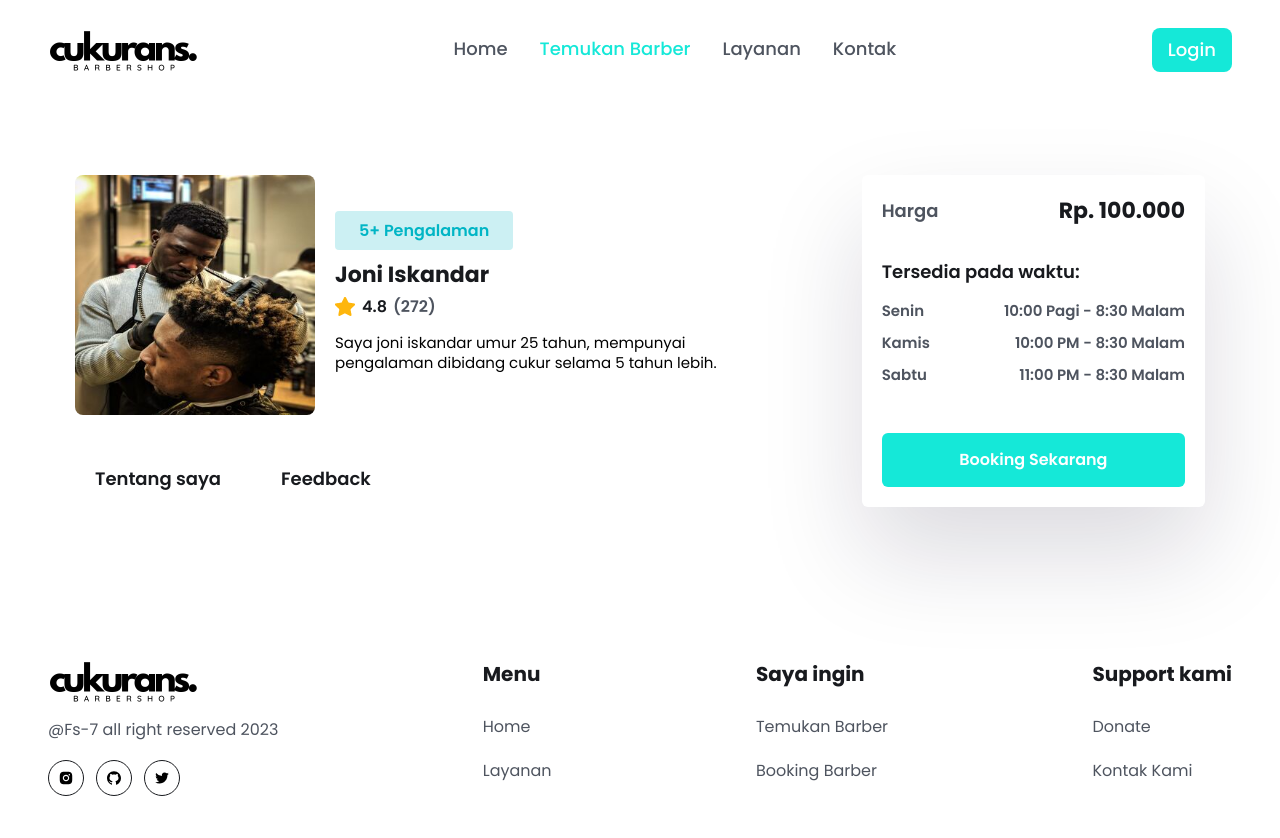
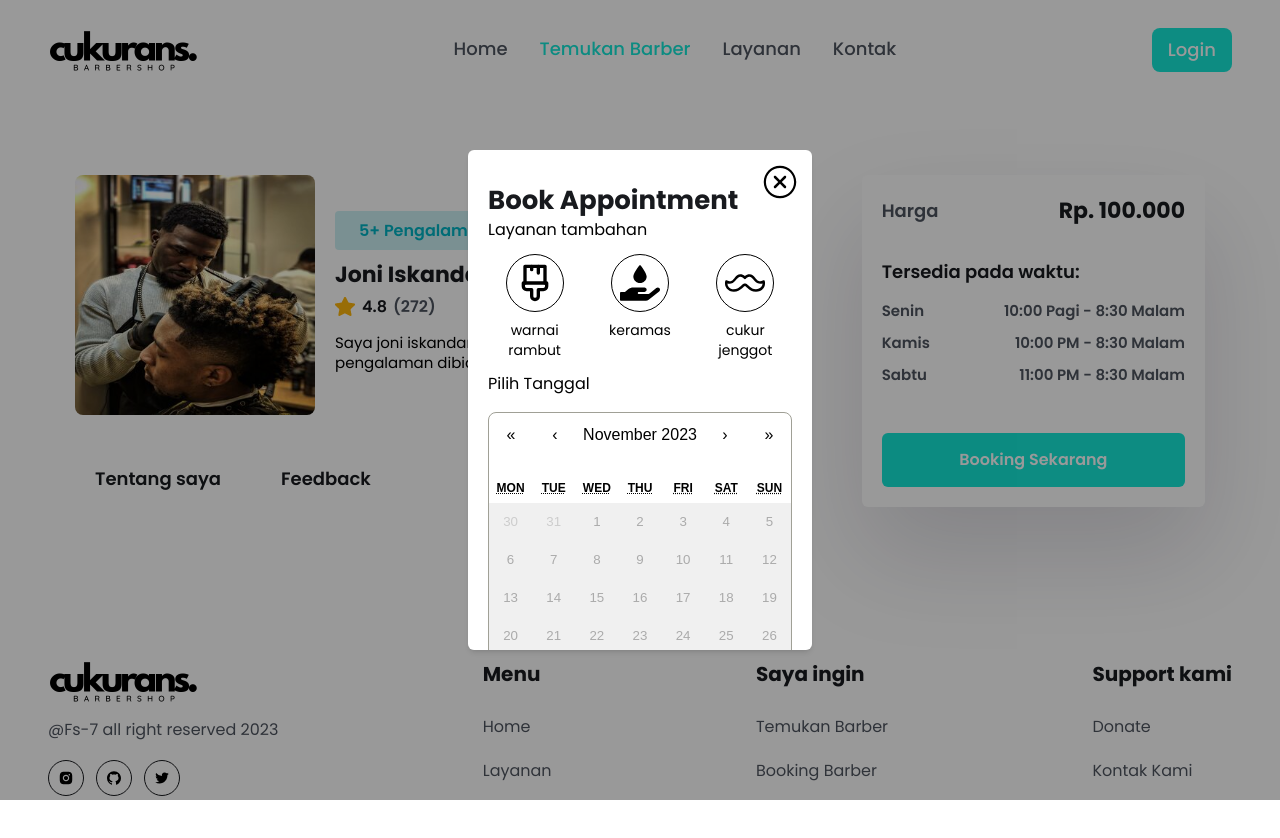
Before and after one commit to FullStack-7/cukurans-frontend, a React (Vite) app: page /barbers/1 in a window 1280 px wide. Both pictures are taken after a click on the button "Booking Sekarang". Shown: the top 838 px of the page. Built offline with nearby package versions, Linux system fonts and the light colour scheme.

Commit message:
fix wrong commit changes from booking card

```diff
--- a/src/components/Barbers/BookingCard.jsx
+++ b/src/components/Barbers/BookingCard.jsx
@@ -1,42 +1,207 @@
-import { Link } from 'react-router-dom';
-import starIcon from '../../assets/Star.png';
-import { BsArrowRight } from 'react-icons/bs';
+import { IoIosCloseCircleOutline } from "react-icons/io"
+import { SlMustache } from "react-icons/sl"
+import { LuPaintbrush2 } from "react-icons/lu"
+import { FaHandHoldingWater } from "react-icons/fa"
+import { useEffect, useState } from "react"
+import Calendar from "react-calendar"
+import "react-calendar/dist/Calendar.css"
 
-const BarberCard = ({ barber }) => {
-	const { name, avgRating, totalRating, photo, experience } = barber;
+const bookingHours = [
+	"10:00 AM",
+	"10:30 AM",
+	"11:00 AM",
+	"11:30 AM",
+	"12:00 PM",
+	"01:00 PM",
+	"01:30 PM",
+	"02:00 PM",
+	"02:30 PM",
+	"03:00 PM",
+	"03:30 PM",
+	"04:00 PM",
+	"04:30 PM",
+	"05:00 PM",
+	"05:30 PM",
+	"06:00 PM",
+	"06:30 PM",
+	"07:00 PM",
+	"07:30 PM",
+	"08:00 PM",
+	"08:30 PM",
+]
+
+const services = [
+	{
+		id: 1,
+		name: "warnai rambut",
+		price: 100000,
+		icon: <LuPaintbrush2 className="text-[40px]" />,
+		smallIcon: <LuPaintbrush2 className="text-[20px]" />,
+	},
+	{
+		id: 2,
+		name: "keramas",
+		price: 100000,
+		icon: <FaHandHoldingWater className="text-[40px]" />,
+		smallIcon: <FaHandHoldingWater className="text-[20px]" />,
+	},
+	{
+		id: 3,
+		name: "cukur jenggot",
+		price: 100000,
+		icon: <SlMustache className="text-[40px]" />,
+		smallIcon: <SlMustache className="text-[20px]" />,
+	},
+]
+
+const BookingCard = ({ closeModal }) => {
+	const [bookingDate, setBookingDate] = useState(new Date())
+	const [bookingHour, setBookingHour] = useState(bookingHours[0])
+	const haircut = 100000
+	const [total, setTotal] = useState(haircut)
+	const [selectedServices, setSelectedServices] = useState([])
+
+	useEffect(() => {
+		if (selectedServices.length > 0) {
+			const totalServices = selectedServices.reduce((total, service) => {
+				return total + service.price
+			}, 0)
+			setTotal(haircut + totalServices)
+		} else {
+			setTotal(haircut)
+		}
+	}, [selectedServices])
+
+	// valid days are from today until one month ahead
+	// valid day only on monday, thursday, and saturday
+	const currentDate = new Date()
+	// Calculate the date one month ahead
+	const oneMonthAhead = new Date()
+	oneMonthAhead.setMonth(currentDate.getMonth() + 1)
+
+	const tileDisabled = ({ date }) => {
+		return (
+			date < currentDate ||
+			date >= oneMonthAhead ||
+			!(date.getDay() === 1 || date.getDay() === 4 || date.getDay() === 6)
+		)
+	}
+
+	// Function to toggle and add services to state
+	const toggleService = (service) => {
+		const isServiceSelected = selectedServices.some(
+			(selected) => selected.id === service.id,
+		)
+
+		if (isServiceSelected) {
+			// Remove service if already selected
+			const updatedServices = selectedServices.filter(
+				(selected) => selected.id !== service.id,
+			)
+			setSelectedServices(updatedServices)
+		} else {
+			// Add service if not selected
+			setSelectedServices([...selectedServices, service])
+		}
+	}
 
 	return (
-		<div className="p-3 lg:p-5">
-			<div>
-				<img src={photo} alt="" className="rounded-lg w-full" />
-			</div>
+		<div className="fixed top-0 left-0">
+			<div className="w-screen h-screen bg-black bg-opacity-40">
+				<div className="absolute top-1/2 left-1/2 transform -translate-x-1/2 -translate-y-1/2 md:w-96 w-full px-5">
+					<div className="max-h-[500px] overflow-scroll shadow-md rounded-md bg-white p-5 w-full relative">
+						<IoIosCloseCircleOutline
+							className="absolute top-3 right-3 text-[40px] cursor-pointer"
+							onClick={() => closeModal()}
+						/>
+						<p className="text-[18px] leading-[30px] lg:text-[26px] lg:leading-9 text-headingColor font-[700] mt-3">
+							Book Appointment
+						</p>
+						<p>Layanan tambahan</p>
+						<div className="grid grid-cols-3 gap-3 text-sm py-3">
+							{services.map((service, index) => (
+								<div
+									key={"service-" + index}
+									className="col-span-1 text-center"
+									onClick={() => toggleService(service)}
+								>
+									<button className="rounded-full border border-black p-2 mb-2">
+										{service.icon}
+									</button>
+									<p>{service.name}</p>
+								</div>
+							))}
+						</div>
+						<p>Pilih Tanggal</p>
+						<Calendar
+							onChange={setBookingDate}
+							value={bookingDate}
+							className={["rounded-lg", "my-4"]}
+							tileDisabled={tileDisabled}
+						/>
 
-			<div className="text-[18px] leading-[30px] lg:text-[26px] lg:leading-9 text-headingColor font-[700] mt-3 lg:mt-5 flex items-center justify-between">
-				{name}
-				<Link
-					to="/barbers/:id"
-					className="w-[44px] h-[44px] rounded-full border border-solid border-[#181A1E] flex items-center justify-center group hover:bg-primaryColor hover:border-none">
-					<BsArrowRight className="group-hover:text-white w-6 h-5" />
-				</Link>
-			</div>
+						<p>Pilih waktu mulai</p>
 
-			<div className="mt-2 lg:mt-4 flex items-center justify-between">
-				<span className="bg-[#CCF0F3] text-irisBlueColor py-1 px-2 lg:py-2 lg:px-6 text-[12px] leading-4 lg:text-[16px] lg:leading-7 font-semibold rounded">
-					{experience}
-				</span>
-
-				<div className="flex items-center gap-[6px]">
-					<span className="flex items-center gap-[6px] text-[14px] leading-6 lg:text-[16px] lg:leading-7 font-semibold text-headingColor">
-						<img src={starIcon} alt="" /> {avgRating}
-					</span>
-
-					<span className="text-[14px] leading-6 lg:text-[16px] lg:leading-7 font-[400] text-textColor">
-						({totalRating})
-					</span>
+						<select className="w-full" size={3} value={bookingHour}>
+							{bookingHours.map((hour, index) => (
+								<option
+									key={"hour-" + index}
+									selected={hour === bookingHour}
+									className={`${
+										hour === bookingHour ? "bg-blue-300" : "bg-teal-300"
+									} mb-2 text-white font-extrabold text-center rounded-lg p-2`}
+									onClick={() => setBookingHour(hour)}
+								>
+									{hour}
+								</option>
+							))}
+						</select>
+						<p className="font-extrabold text-lg mt-5 mb-2">Summary</p>
+						<div className="grid grid-cols-4 bg-teal-100 shadow-md rounded-md mb-5">
+							<div className="bg-teal-600 col-span-1 rounded-s-md text-white px-2 py-3">
+								<p className="text-lg font-bold">
+									{bookingDate.toLocaleDateString("en-US", {
+										weekday: "short",
+									})}
+								</p>
+								<p className="font-extrabold">{bookingDate.getDate()}</p>
+								<hr className="my-3 border-2 border-white" />
+								<p className="text-xs">{bookingHour}</p>
+							</div>
+							<div className="col-span-3 p-2 py-3">
+								<p className="text-xs mb-3">Layanan Tambahan</p>
+								<div className="grid grid-cols-3 gap-3 ">
+									{selectedServices.length > 0 ? (
+										selectedServices.map((service, index) => (
+											<div
+												key={"service-" + index}
+												className="col-span-1 text-center"
+												onClick={() => toggleService(service)}
+											>
+												<button className="rounded-full border border-black p-2 mb-2">
+													{service.smallIcon}
+												</button>
+												<p className="text-xs">{service.name}</p>
+											</div>
+										))
+									) : (
+										<p className="text-xs col-span-3">
+											Tidak ada layanan tambahan
+										</p>
+									)}
+								</div>
+								<hr className="my-3 border-2 border-white" />
+								<p>Total: Rp.{total}</p>
+							</div>
+						</div>
+						<button className="bg-teal-300 py-3 text-center w-full rounded-lg font-extrabold text-white focus:bg-teal-800">
+							Buat Janji
+						</button>
+					</div>
 				</div>
 			</div>
 		</div>
-	);
-};
+	)
+}
 
-export default BarberCard;
+export default BookingCard
--- a/src/pages/Barbers/SideForm.jsx
+++ b/src/pages/Barbers/SideForm.jsx
@@ -53,7 +53,10 @@ const SideForm = () => {
                 )
             }
 
-			<button className="btn px-2 w-full rounded-md">Booking Sekarang</button>
+			<button
+				className="btn px-2 w-full rounded-md" onClick={() => setIsOpen(true)}>
+					Booking Sekarang
+				</button>
 		</div>
 	);
 };
```
